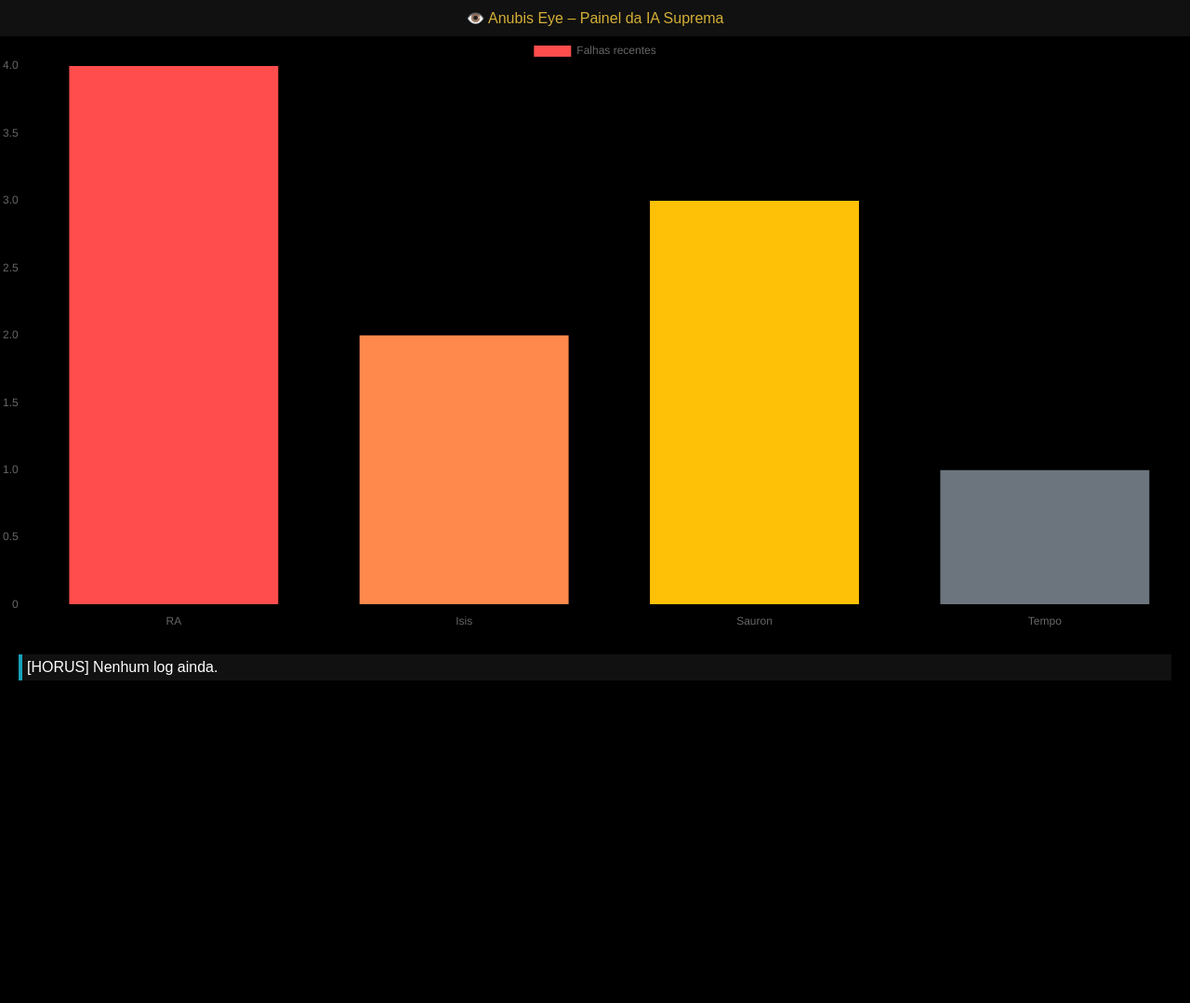
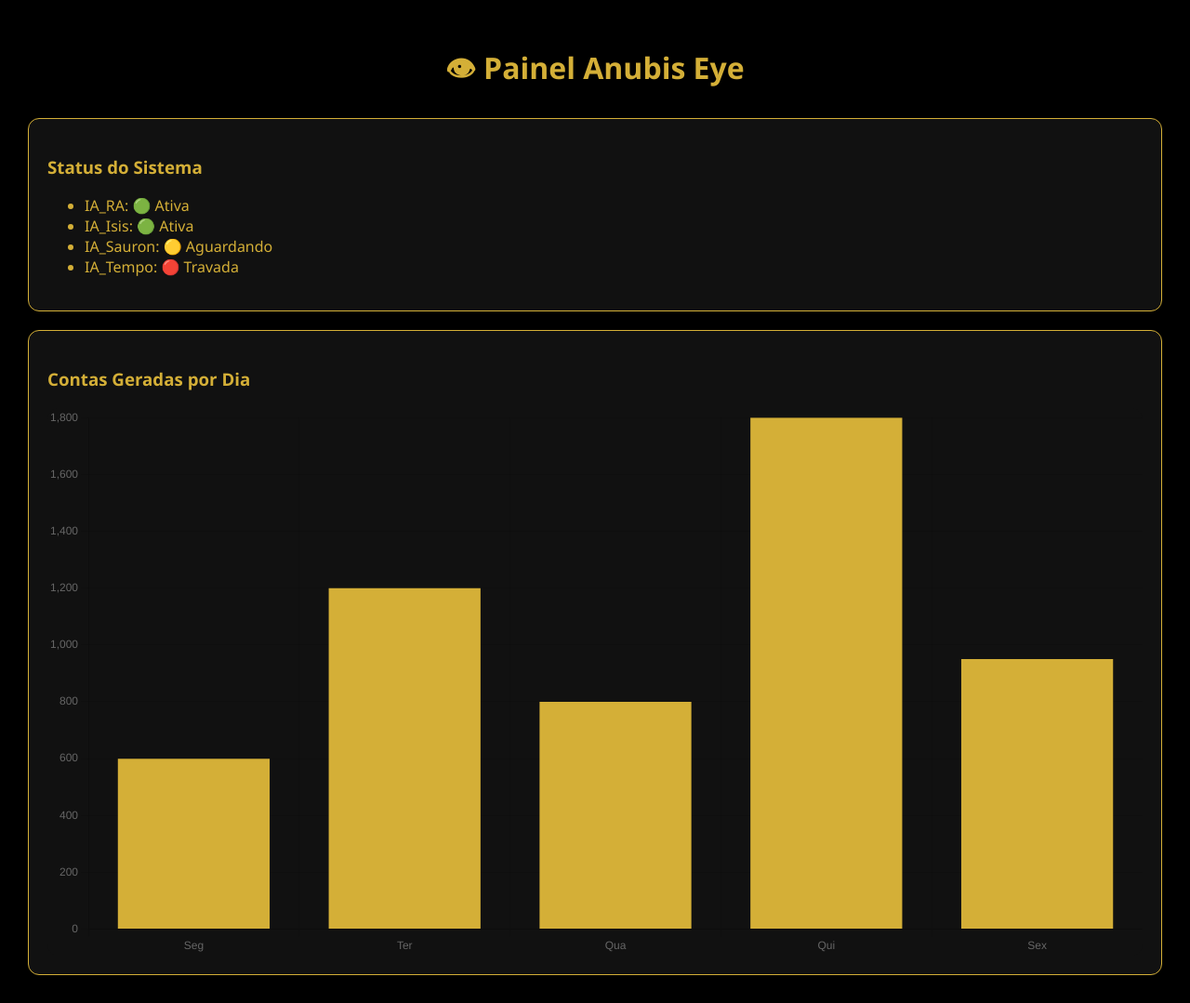
Before and after one commit to silverback000mn/anubis-eye-v6, a Flask app: page / in a window 1280 px wide. Shown: the whole page at 93% size. Before the commit the page ends 732 px from the top, so only its background shows below. Run offline with Flask 3, Linux system fonts and the light colour scheme; the visitor is signed in with stand-in values (Sample User, id 1).

Commit message:
Update painel.html

```diff
--- a/painel_web/templates/painel.html
+++ b/painel_web/templates/painel.html
@@ -1,46 +1,75 @@
 <!DOCTYPE html>
-<html>
+<html lang="pt-br">
 <head>
-  <meta charset="UTF-8">
-  <title>Anubis Eye – Painel</title>
+  <meta charset="UTF-8" />
+  <title>Anubis Eye - Painel</title>
+  <meta name="viewport" content="width=device-width, initial-scale=1.0">
   <script src="https://cdn.jsdelivr.net/npm/chart.js"></script>
   <style>
-    body { margin: 0; background: #000; color: #fff; font-family: sans-serif }
-    header { background: #111; color: #D4AF37; padding: 10px; text-align: center }
-    .logs { padding: 20px; max-height: 60vh; overflow-y: scroll }
-    .log { margin: 5px 0; padding: 5px; border-left: 4px solid #333; background: #111 }
-    .success { border-color: #28a745; } .warn { border-color: #ffc107; }
-    .error { border-color: #dc3545; } .info { border-color: #17a2b8; }
+    body {
+      background-color: #000;
+      color: #D4AF37;
+      font-family: 'Segoe UI', sans-serif;
+      margin: 0;
+      padding: 30px;
+    }
+    h1 {
+      text-align: center;
+    }
+    .card {
+      background: #111;
+      border: 1px solid #D4AF37;
+      border-radius: 12px;
+      padding: 20px;
+      margin-top: 20px;
+      transition: 0.3s;
+    }
+    .card:hover {
+      transform: scale(1.02);
+      box-shadow: 0 0 10px #D4AF37;
+    }
+    canvas {
+      background-color: #111;
+      border-radius: 12px;
+    }
   </style>
 </head>
 <body>
+  <h1>👁 Painel Anubis Eye</h1>
+  <div class="card">
+    <h3>Status do Sistema</h3>
+    <ul>
+      <li>IA_RA: 🟢 Ativa</li>
+      <li>IA_Isis: 🟢 Ativa</li>
+      <li>IA_Sauron: 🟡 Aguardando</li>
+      <li>IA_Tempo: 🔴 Travada</li>
+    </ul>
+  </div>
 
-<header>👁️ Anubis Eye – Painel da IA Suprema</header>
+  <div class="card">
+    <h3>Contas Geradas por Dia</h3>
+    <canvas id="grafico" width="400" height="200"></canvas>
+  </div>
 
-<canvas id="graficoFalhas"></canvas>
-<div class="logs">
-  {% for linha in logs %}
-    {% set tipo = "info" %}
-    {% if "✅" in linha %} {% set tipo = "success" %}
-    {% elif "⚠️" in linha %} {% set tipo = "warn" %}
-    {% elif "❌" in linha or "falha" in linha.lower() %} {% set tipo = "error" %}
-    {% endif %}
-    <div class="log {{ tipo }}">{{ linha }}</div>
-  {% endfor %}
-</div>
-
-<script>
-const ctx = document.getElementById('graficoFalhas').getContext('2d');
-const data = {
-  labels: ["RA", "Isis", "Sauron", "Tempo"],
-  datasets: [{
-    label: "Falhas recentes",
-    data: [4, 2, 3, 1], // Simulado — pode ser conectado via Flask
-    backgroundColor: ["#ff4d4d", "#ff884d", "#ffc107", "#6c757d"]
-  }]
-};
-new Chart(ctx, { type: 'bar', data });
-</script>
-
+  <script>
+    const ctx = document.getElementById('grafico').getContext('2d');
+    const grafico = new Chart(ctx, {
+      type: 'bar',
+      data: {
+        labels: ['Seg', 'Ter', 'Qua', 'Qui', 'Sex'],
+        datasets: [{
+          label: 'Contas Criadas',
+          data: [600, 1200, 800, 1800, 950],
+          backgroundColor: '#D4AF37'
+        }]
+      },
+      options: {
+        plugins: { legend: { display: false }},
+        scales: {
+          y: { beginAtZero: true }
+        }
+      }
+    });
+  </script>
 </body>
 </html>
```
